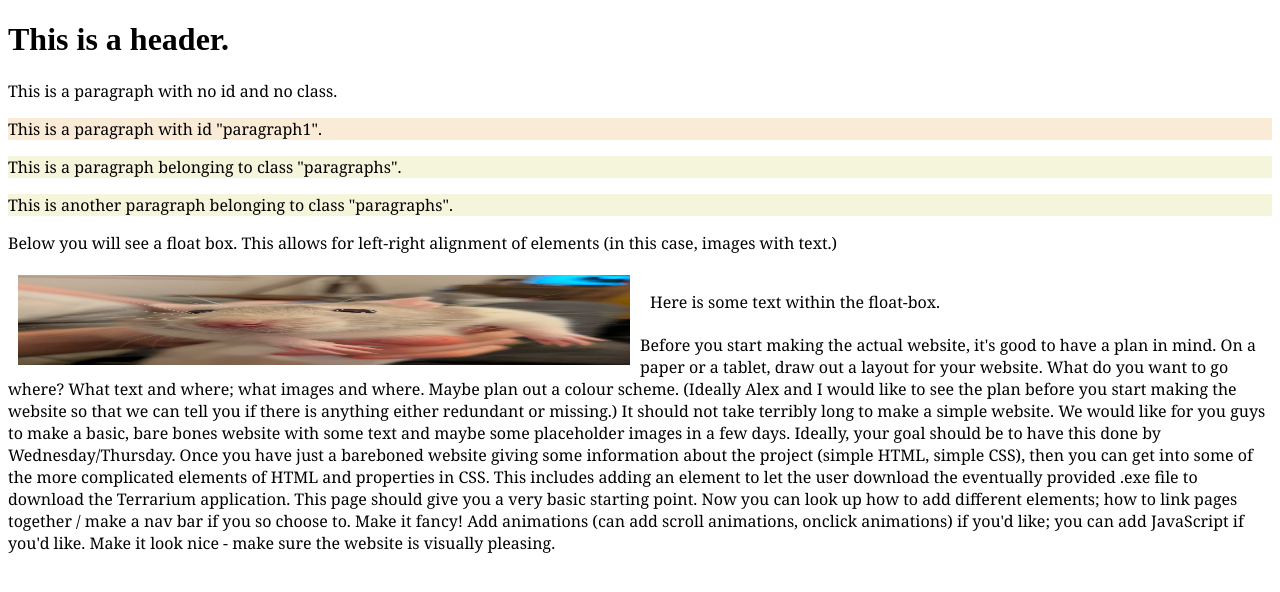
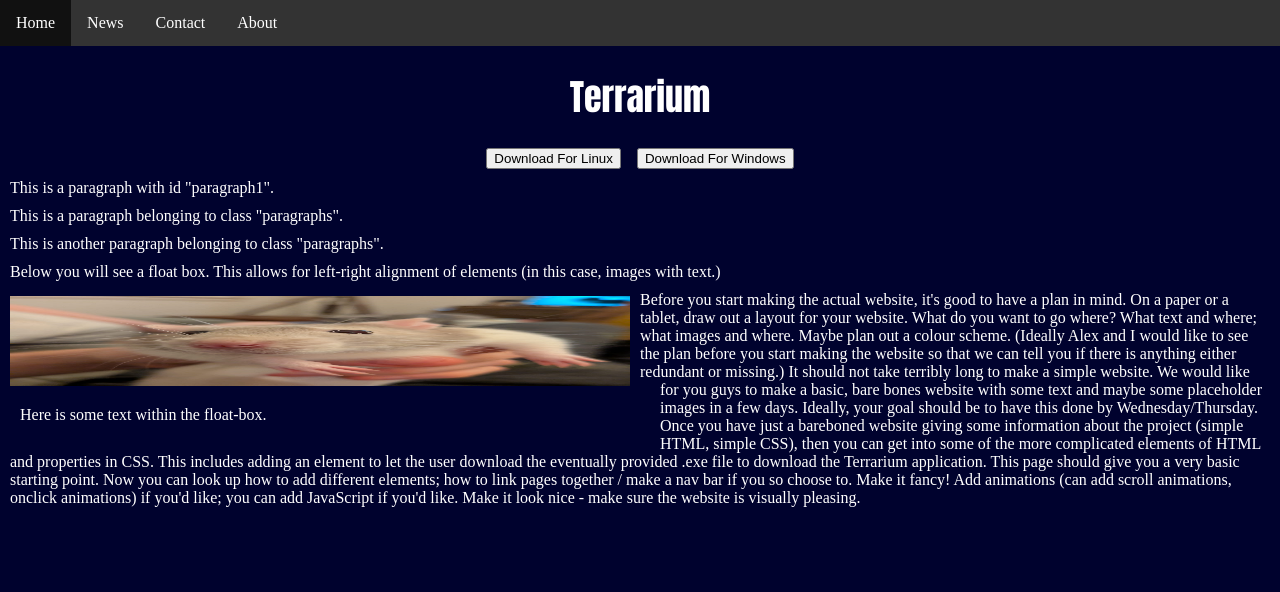
Before and after one commit to 0000000000001101/terrarium-website, a plain HTML site: page index.html in a window 1280 px wide. Drawn offline with Linux system fonts and the light colour scheme.

Commit message:
updated webite

```diff
--- a/main.html
+++ b/index.html
@@ -32,7 +32,7 @@
     <head>
 
         <!-- The title shows on the browser tab and in search engine results. -->
-        <title> Sample website </title>
+        <title> Terrierium </title>
 
         <!--- This specifies the character encoding of the webpage. Essentially it tells the webpage in what format
         (of bits/bytes) to store information as binary or hex. -->
@@ -51,6 +51,12 @@
     </head>
 
     <body>
+        <ul>
+  <li><a href="index.html">Home</a></li>
+  <li><a href="news.html">News</a></li>
+  <li><a href="#contact">Contact</a></li>
+  <li><a href="#about">About</a></li>
+</ul>
 
         <!-- The box model in web dev is a model that groups elements into boxes. Every single individual element (ex. every header <h1>
          and every paragraph <p> can be )
@@ -77,11 +83,17 @@
              Search Engine Optimization is a factor to take into account to help your website show up in higher ranks when using a search
              engine.
             -->
-            <header>
-                <h1> This is a header. </h1>
-            </header>
+           <body>
+<header>
+    <h1>Terrarium</h1>
+  </header>
 
-            <p> This is a paragraph with no id and no class. </p>
+  <div class="buttons">
+    <a href="https://example.org"><button>Download For Linux</button></a>
+    <a href="https://google.ca"><button>Download For Windows</button></a>
+  </div>
+</body>
+
 
             <!-- ids are used in html and css as unique identifiers for a specific element. No two elements may share the same id, and
              no one element may have more than one id.
--- a/main-css.css
+++ b/main-css.css
@@ -1,7 +1,13 @@
+<!DOCTYPE html>
+<html lang="en">
+<head>
+  <meta charset="UTF-8">
+  <title>Terrarium</title>
+  <style>
     /* CSS property assignment uses cascade rules.
 
      Importance: Some individual properties can be assigned utmost importance using the !important tag. This means that
- this property will take precendence over all other properties and, thus, the
+     this property will take precedence over all other properties and, thus, the
      * You likely will not be using the !important tag *
 
      Specificity: Properties will be applied in the order of accordance of how specific the selector is. Here is the
@@ -21,13 +27,13 @@ p {
     /* To add properties to an element based on id, add a # before the name of the id
     */
     #paragraph1 {
-    background-color: antiquewhite;
+      /* background-color: antiquewhite; */
     }
 
     /* To add properties to [an] element[s] based on class, add a . before the name of the class.
     */
     .paragraphs {
-    background-color: beige;
+      /* background-color: beige; */
     }
 
     /* Note: it does not matter the order of the properties applied in the braces themselves.
@@ -40,3 +46,58 @@ p {
       padding-left: 10px; /* Overrides the padding applied to the left side. */
       padding-right: 10px;
     }
+
+    body {
+      margin: 0;
+      padding: 0;
+      background-color: #00022E; /* Changes the whole page */
+      color: white; /* Makes all text white */
+    }
+
+    header {
+      text-align: center;
+      font-size: large;
+      font-family: Impact, Haettenschweiler, 'Arial Narrow Bold', sans-serif;
+    }
+
+    h2, p {
+      margin: 10px;
+    }
+
+    ul {
+      list-style-type: none;
+      margin: 0;
+      padding: 0;
+      overflow: hidden;
+      background-color: #333333;
+    }
+
+    ul li {
+      float: left;
+    }
+
+    ul li a {
+      display: block;
+      color: white;
+      text-align: center;
+      padding: 14px 16px;
+      text-decoration: none;
+    }
+
+    ul li a:hover {
+      background-color: #111111;
+    }
+
+  .buttons {
+  display: flex;
+  justify-content: center;
+  gap: 16px;
+}
+  </style>
+</head>
+<body>
+  <header>
+    <h1>Terrarium</h1>
+  </header>
+</body>
+</html>
```
Also changed, not shown: news.html (added, +12 -0 lines). Lines whose indentation alone changed are shown as unchanged.
